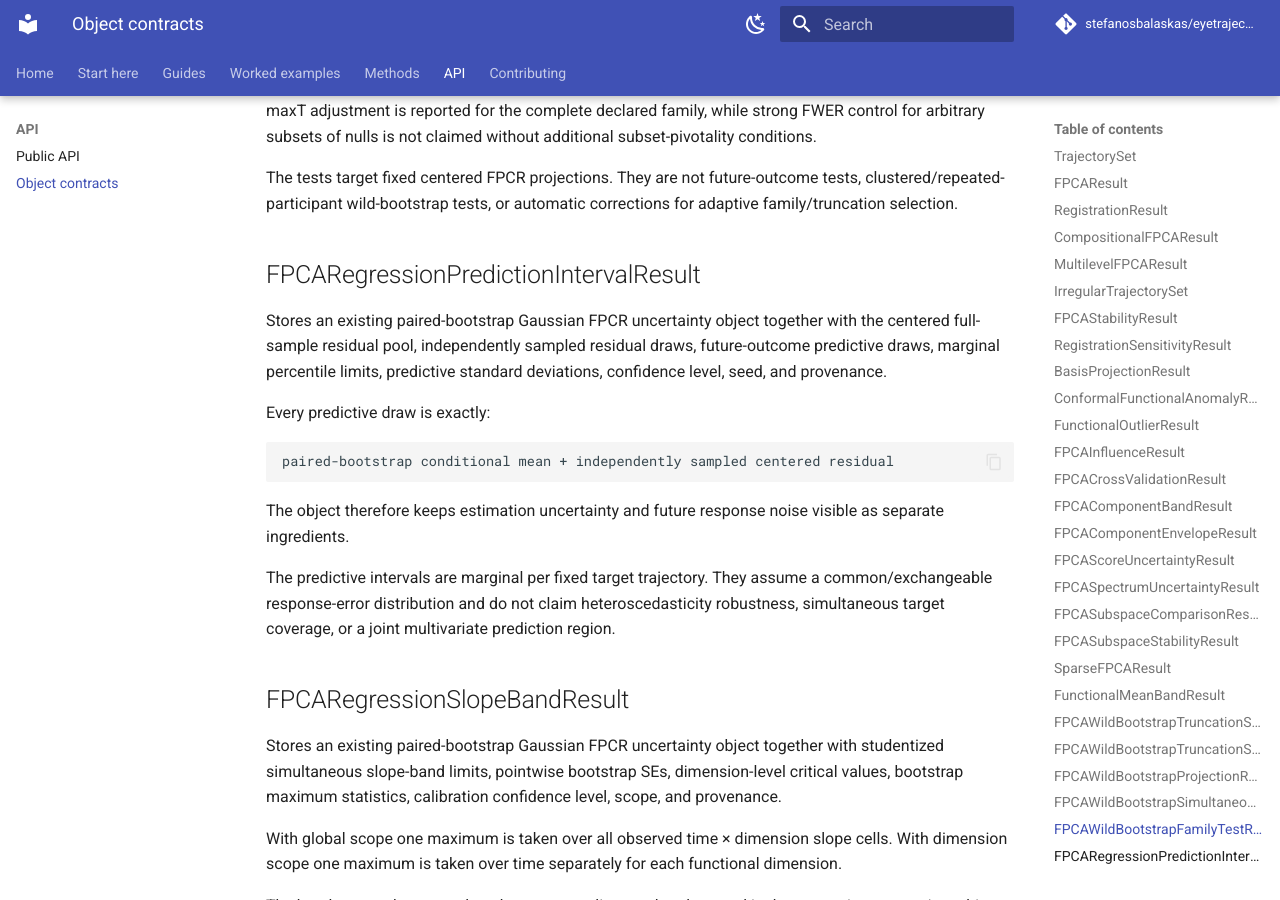
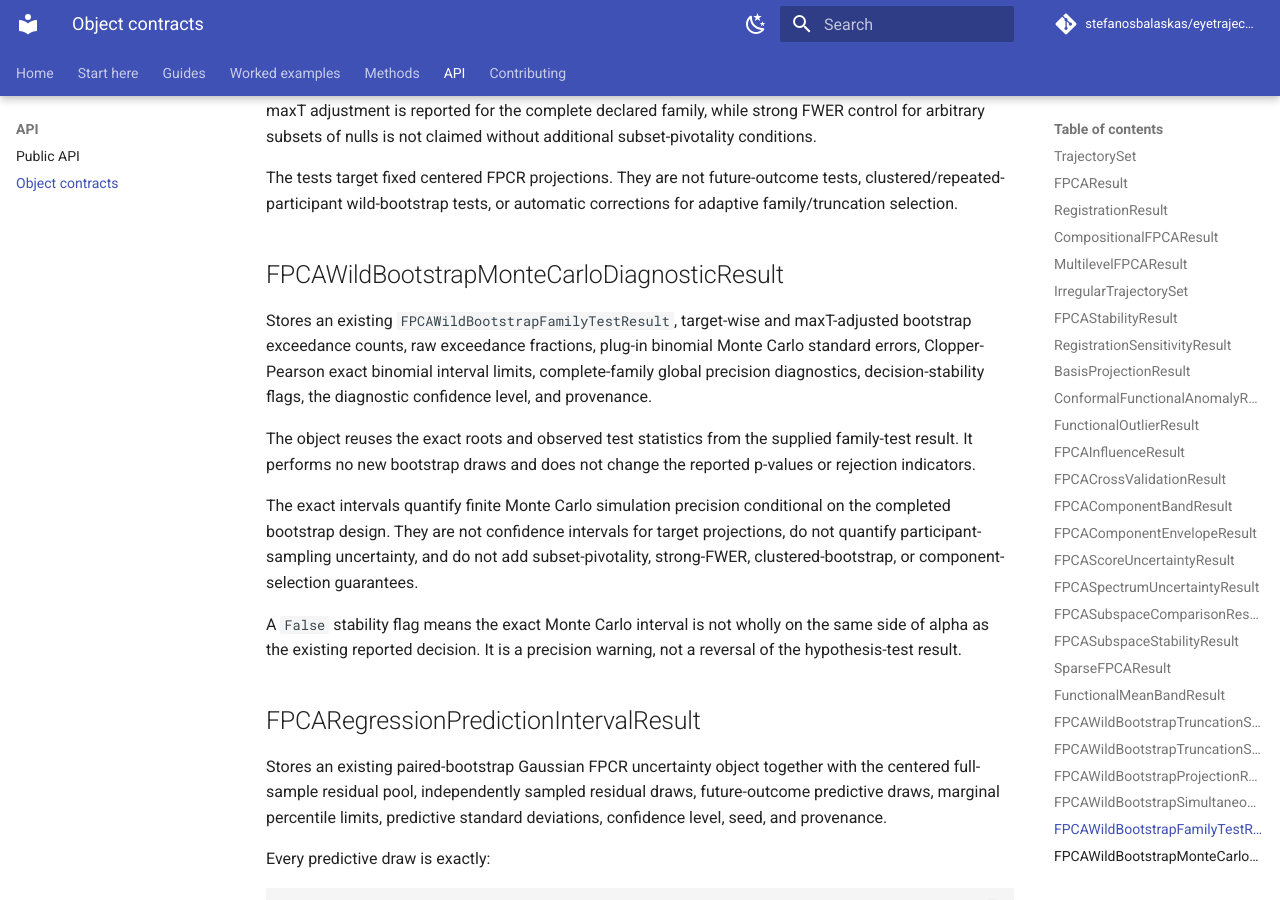
Before and after one commit to stefanosbalaskas/eyetrajectoriespy, an MkDocs documentation site: the page built from docs/reference/objects.md, in a window 1280 px wide and 900 px high, scrolled down 6245 px. Built offline with MkDocs 1.6.1 and Material for MkDocs 9.7.7, drawn with Linux system fonts in a browser that asks for light colours; comment, search, counter and statistics services are not loaded.

Commit message:
Document Monte Carlo diagnostic result object

```diff
--- a/docs/reference/objects.md
+++ b/docs/reference/objects.md
@@ -198,6 +198,16 @@ The package records that the bootstrap distribution is not explicitly generated
 
 The tests target fixed centered FPCR projections. They are not future-outcome tests, clustered/repeated-participant wild-bootstrap tests, or automatic corrections for adaptive family/truncation selection.
 
+## FPCAWildBootstrapMonteCarloDiagnosticResult
+
+Stores an existing `FPCAWildBootstrapFamilyTestResult`, target-wise and maxT-adjusted bootstrap exceedance counts, raw exceedance fractions, plug-in binomial Monte Carlo standard errors, Clopper-Pearson exact binomial interval limits, complete-family global precision diagnostics, decision-stability flags, the diagnostic confidence level, and provenance.
+
+The object reuses the exact roots and observed test statistics from the supplied family-test result. It performs no new bootstrap draws and does not change the reported p-values or rejection indicators.
+
+The exact intervals quantify finite Monte Carlo simulation precision conditional on the completed bootstrap design. They are not confidence intervals for target projections, do not quantify participant-sampling uncertainty, and do not add subset-pivotality, strong-FWER, clustered-bootstrap, or component-selection guarantees.
+
+A `False` stability flag means the exact Monte Carlo interval is not wholly on the same side of alpha as the existing reported decision. It is a precision warning, not a reversal of the hypothesis-test result.
+
 ## FPCARegressionPredictionIntervalResult
 
 Stores an existing paired-bootstrap Gaussian FPCR uncertainty object together with the centered full-sample residual pool, independently sampled residual draws, future-outcome predictive draws, marginal percentile limits, predictive standard deviations, confidence level, seed, and provenance.
```
